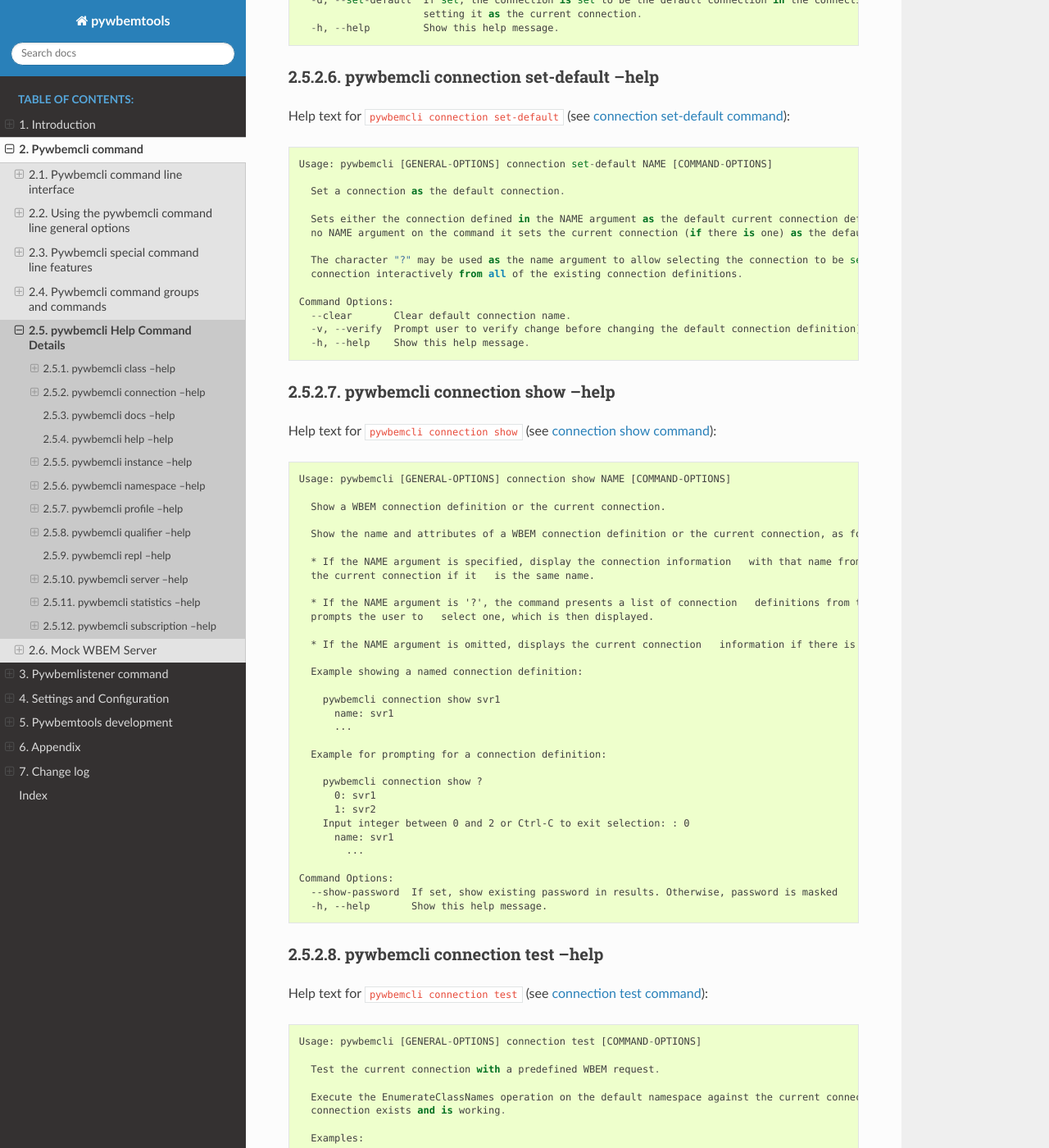
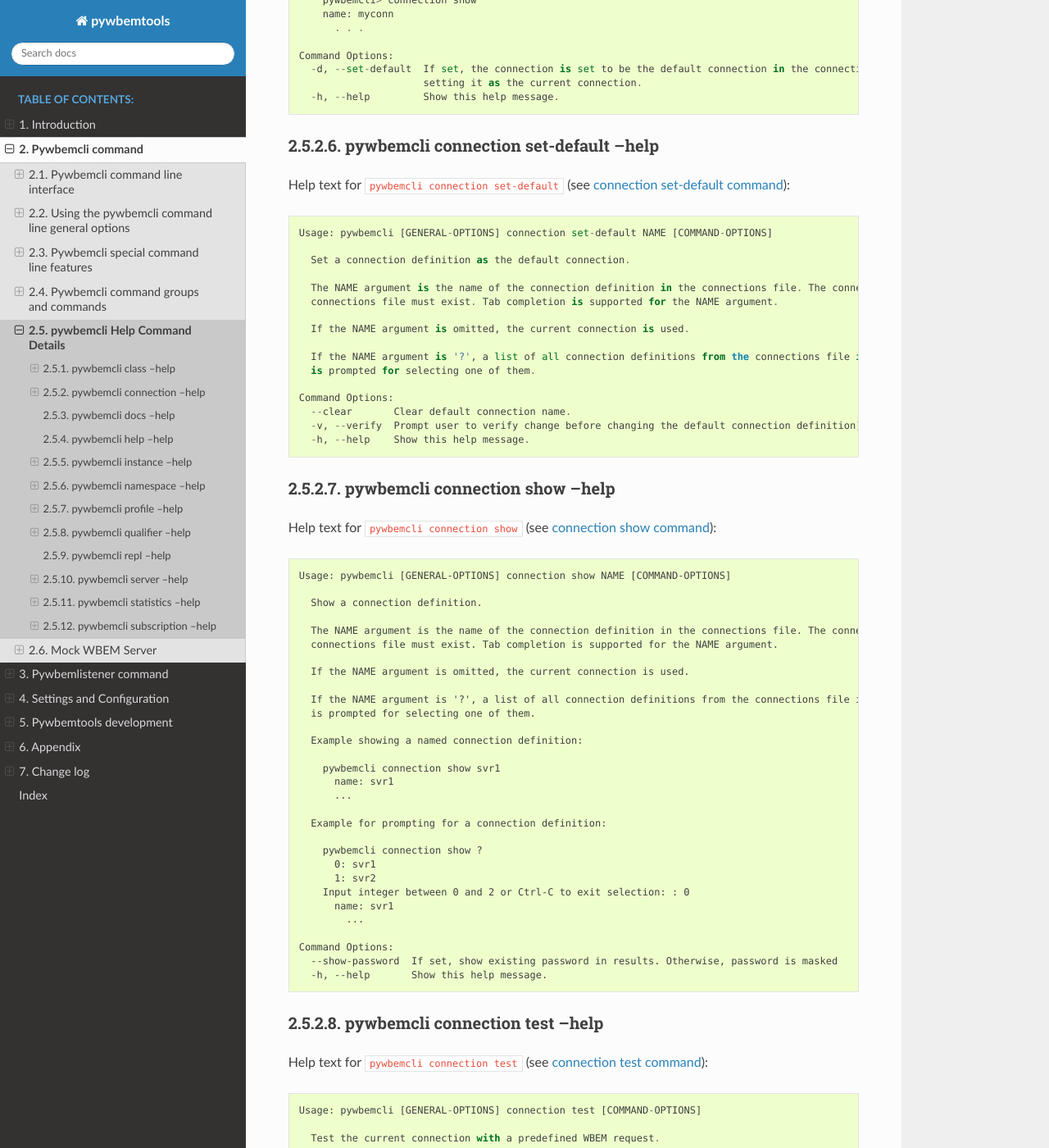
Before and after one commit to pywbem/pywbemtools, a Sphinx documentation site: the page built from docs/pywbemcli/cmdshelp.rst, in a window 1280 px wide and 1400 px high, scrolled down 12569 px. Shown: the whole window at 82% size. Built offline with Sphinx 7.4.7 and the Read the Docs theme 3.1.0, drawn with Linux system fonts in a browser that asks for light colours; the version number could not be read and is left out; some of the changed text lies outside the part shown.

Commit message:
pywbemcli connection: Improved help texts; Added tab completion for NAME (#1525)
Details:

* Added tab completion for NAME argument of the following 'connection'
  commands: 'show', 'select', 'set-default'.

* Changed tab completion function for connection NAME argument to tolerate
  it if a connections file does not exist.

* Adjusted testcases to tolerating non-existing connections file instead of
  expecting a warning. Removed redundant testcase.

* Removed the class TabCompletionError because it was no longer used.

* Improved help text of most 'connection' commands, and mentioned the support
  for tab completion for the NAME argument.

* Adjusted testcases to the changed help text.

Signed-off-by: Andreas Maier <andreas.r.maier@gmx.de>

```diff
--- /dev/null
+++ b/changes/1524.feature.1.rst
@@ -0,0 +1,5 @@
+For the pywbemcli 'connection' commands, improved the command help texts and
+added tab completion support for the connection NAME argument of the following
+'connection' commands: 'show', 'select', 'set-default'. Changed tab completion
+for the 'connection' NAME argument to tolerate it if a connections file does
+not exist.
--- a/docs/pywbemcli/cmdshelp.rst
+++ b/docs/pywbemcli/cmdshelp.rst
@@ -655,13 +655,13 @@ Help text for ``pywbemcli connection`` (see :ref:`connection command group`):
 
     Commands:
       export       Export the current connection.
-      show         Show a WBEM connection definition or the current connection.
-      delete       Delete a WBEM connection definition.
-      select       Select a WBEM connection definition as current or default.
+      show         Show a connection definition.
+      delete       Delete a connection definition.
+      select       Select a connection definition as current or default.
       test         Test the current connection with a predefined WBEM request.
-      save         Save the current connection parameters to a named connection.
-      list         List the WBEM connection definitions.
-      set-default  Set a connection as the default connection.
+      save         Save the current connection parameters to a named connection definition.
+      list         List the connection definitions.
+      set-default  Set a connection definition as the default connection.
 
 
 .. _`pywbemcli connection delete --help`:
@@ -678,10 +678,13 @@ Help text for ``pywbemcli connection delete`` (see :ref:`connection delete comma
 
     Usage: pywbemcli [GENERAL-OPTIONS] connection delete NAME [COMMAND-OPTIONS]
 
-      Delete a WBEM connection definition.
-
-      Delete a named connection definition from the connections file. If the NAME argument is omitted, a list of all
-      connection definitions is displayed on the terminal  and a prompt for selecting one of these connections.
+      Delete a connection definition.
+
+      The NAME argument is the name of the connection definition in the connections file. The connection definition in the
+      connections file must exist. Tab completion is supported for the NAME argument.
+
+      If the NAME argument is omitted, a list of all connection definitions from the connections file is displayed and the
+      user is prompted for selecting one of them.
 
       Example:
 
@@ -733,7 +736,7 @@ Help text for ``pywbemcli connection list`` (see :ref:`connection list command`)
 
     Usage: pywbemcli [GENERAL-OPTIONS] connection list [COMMAND-OPTIONS]
 
-      List the WBEM connection definitions.
+      List the connection definitions.
 
       This command displays all entries in the connections file and the current connection if it exists and is not in the
       connections file as a table.
@@ -762,7 +765,7 @@ Help text for ``pywbemcli connection save`` (see :ref:`connection save command`)
 
     Usage: pywbemcli [GENERAL-OPTIONS] connection save NAME [COMMAND-OPTIONS]
 
-      Save the current connection parameters to a named connection.
+      Save the current connection parameters to a named connection definition.
 
       Save the current connection to the connections file as a connection definition named NAME. The NAME argument is
       required. If a connection definition with that name already exists, it is overwritten without warning.
@@ -794,11 +797,13 @@ Help text for ``pywbemcli connection select`` (see :ref:`connection select comma
 
     Usage: pywbemcli [GENERAL-OPTIONS] connection select NAME [COMMAND-OPTIONS]
 
-      Select a WBEM connection definition as current or default.
-
-      Select the connection definition named NAME from the connections file to be the current connection. The connection
-      definition in the connections file must exist. If the NAME argument is omitted, a list of connection definitions from
-      the connections file is presented with a prompt for the user to select a connection definition.
+      Select a connection definition as current or default.
+
+      The NAME argument is the name of the connection definition in the connections file. The connection definition in the
+      connections file must exist. Tab completion is supported for the NAME argument.
+
+      If the NAME argument is omitted, a list of all connection definitions from the connections file is displayed and the
+      user is prompted for selecting one of them.
 
       If the --set-default option is set, the default connection is set to the selected connection definition, in addition.
       Once defined, the default connection will be used as a default in future executions of pywbemcli if none of the
@@ -841,13 +846,15 @@ Help text for ``pywbemcli connection set-default`` (see :ref:`connection set-def
 
     Usage: pywbemcli [GENERAL-OPTIONS] connection set-default NAME [COMMAND-OPTIONS]
 
-      Set a connection as the default connection.
-
-      Sets either the connection defined in the NAME argument as the default current connection definition or, if there is
-      no NAME argument on the command it sets the current connection (if there is one) as the default connection.
-
-      The character "?" may be used as the name argument to allow selecting the connection to be set as the default
-      connection interactively from all of the existing connection definitions.
+      Set a connection definition as the default connection.
+
+      The NAME argument is the name of the connection definition in the connections file. The connection definition in the
+      connections file must exist. Tab completion is supported for the NAME argument.
+
+      If the NAME argument is omitted, the current connection is used.
+
+      If the NAME argument is '?', a list of all connection definitions from the connections file is displayed and the user
+      is prompted for selecting one of them.
 
     Command Options:
       --clear       Clear default connection name.
@@ -869,17 +876,15 @@ Help text for ``pywbemcli connection show`` (see :ref:`connection show command`)
 
     Usage: pywbemcli [GENERAL-OPTIONS] connection show NAME [COMMAND-OPTIONS]
 
-      Show a WBEM connection definition or the current connection.
-
-      Show the name and attributes of a WBEM connection definition or the current connection, as follows:
-
-      * If the NAME argument is specified, display the connection information   with that name from the connections file or
-      the current connection if it   is the same name.
-
-      * If the NAME argument is '?', the command presents a list of connection   definitions from the connections file and
-      prompts the user to   select one, which is then displayed.
-
-      * If the NAME argument is omitted, displays the current connection   information if there is a current connection.
+      Show a connection definition.
+
+      The NAME argument is the name of the connection definition in the connections file. The connection definition in the
+      connections file must exist. Tab completion is supported for the NAME argument.
+
+      If the NAME argument is omitted, the current connection is used.
+
+      If the NAME argument is '?', a list of all connection definitions from the connections file is displayed and the user
+      is prompted for selecting one of them.
 
       Example showing a named connection definition:
 
```
Also changed, not shown: 5 other files.
